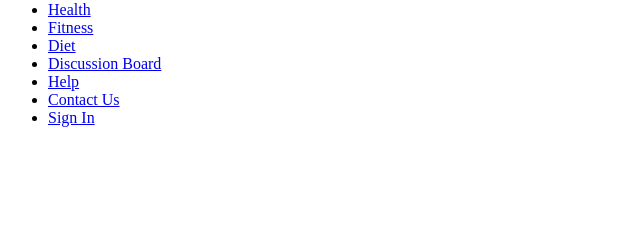
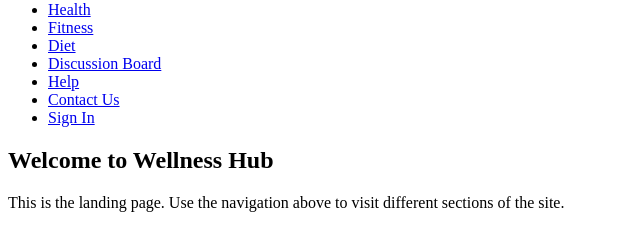
Before and after one commit to RenM23/Health_Benefits_and_Resources_Website, a plain HTML site: page index.html in a window 1280 px wide. Shown: the part 79-330 px from the top of the page, without its empty margins (0-640 px from the left). Drawn offline with Linux system fonts and the light colour scheme.

Commit message:
Create main for header

```diff
--- a/index.html
+++ b/index.html
@@ -23,5 +23,9 @@
     </nav>
   </div>
 </header>
+ <main class="container">
+    <h2>Welcome to Wellness Hub</h2>
+    <p>This is the landing page. Use the navigation above to visit different sections of the site.</p>
+  </main>
 </body>
 </html>
```
